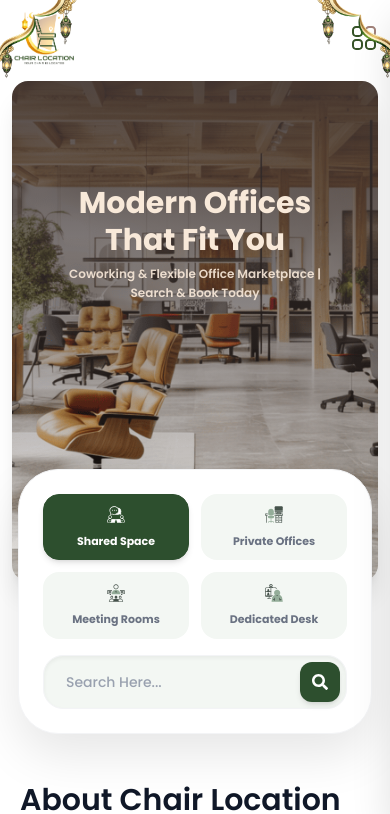
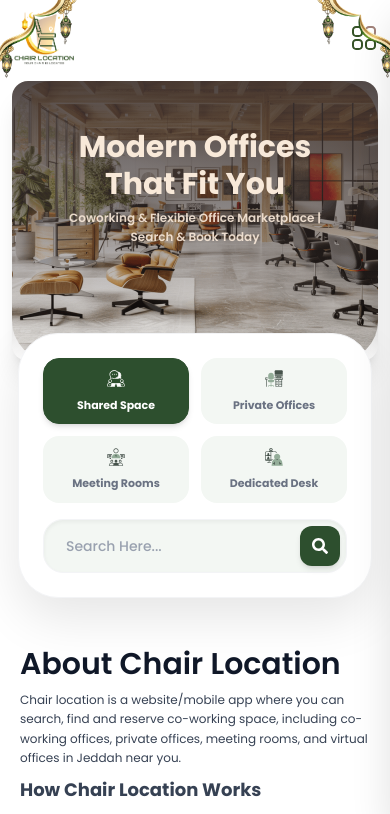
Before and after one commit to MohamedAdelZayed/E-ramo-task, a Next.js app: page / in a window 390 px wide. Shown: the top 814 px of the page. Built offline with nearby package versions, Linux system fonts and the light colour scheme.

Commit message:
fix hero section height on mobile

```diff
--- a/src/components/sections/Hero.tsx
+++ b/src/components/sections/Hero.tsx
@@ -73,7 +73,7 @@ const HeroSection = () => {
       <div className="max-w-315 mx-auto px-3 md:px-12 relative">
 
         {/* === Hero Slider === */}
-        <div className="relative h-125 rounded-2xl overflow-hidden shadow-xl">
+        <div className="relative h-[280px] md:h-125 rounded-2xl overflow-hidden shadow-xl">
 
         <Swiper
           modules={[Autoplay]}
@@ -92,19 +92,29 @@ const HeroSection = () => {
               <SwiperSlide key={idx} className="relative h-full w-full">
 
                 {/* Background Image */}
-                <Image
+                {/* <Image
                   src={slide.image}
                   alt={slide.title}
                   fill
                   className="w-full rounded-md mx1 object-cover"
                   priority
-                />
+                /> */}
+
+                <Image
+  src={slide.image}
+  alt={slide.title}
+  fill
+  // 1. شيلنا الـ object-cover وحطينا object-fill أو استعملنا أبعاد مرنة
+  // 2. أهم حاجة الـ rounded-3xl عشان تجيب التقويسة اللي في السكرين
+  className="object-cover rounded-[2.5rem]"
+  priority
+/>
 
                 {/* Overlay */}
                 <div className="absolute inset-0 bg-linear-to-b from-[#3F3533]/90 via-[#3F3533]/50 to-transparent" />
 
                 {/* Text Content */}
-                <div className="absolute inset-0 flex items-center justify-start flex-col pt-26 sm:pt-20 px-4">
+                <div className="absolute inset-0 flex items-center justify-start flex-col pt-12 sm:pt-20 px-4">
 
                   <h1 className="text-3xl md:text-3xl lg:text-5xl font-bold text-[#F8E9D9] text-center leading-tight max-w-[90%] md:max-w-4xl">
                     {slide.title}
@@ -124,7 +134,7 @@ const HeroSection = () => {
         </div>
 
         {/* === Floating Search Box === */}
-        <div className="max-w-5xl mx-auto -mt-28 sm:-mt-21 relative z-40 px-1.5 sm:px-4">
+        <div className="max-w-5xl mx-auto -mt-7 md:-mt-21 relative z-40 px-1.5 sm:px-4">
 
           <div className="bg-white rounded-[40px] shadow-[0_20px_50px_rgba(0,0,0,0.1)] p-6 md:p-8 border border-gray-100">
 
```
